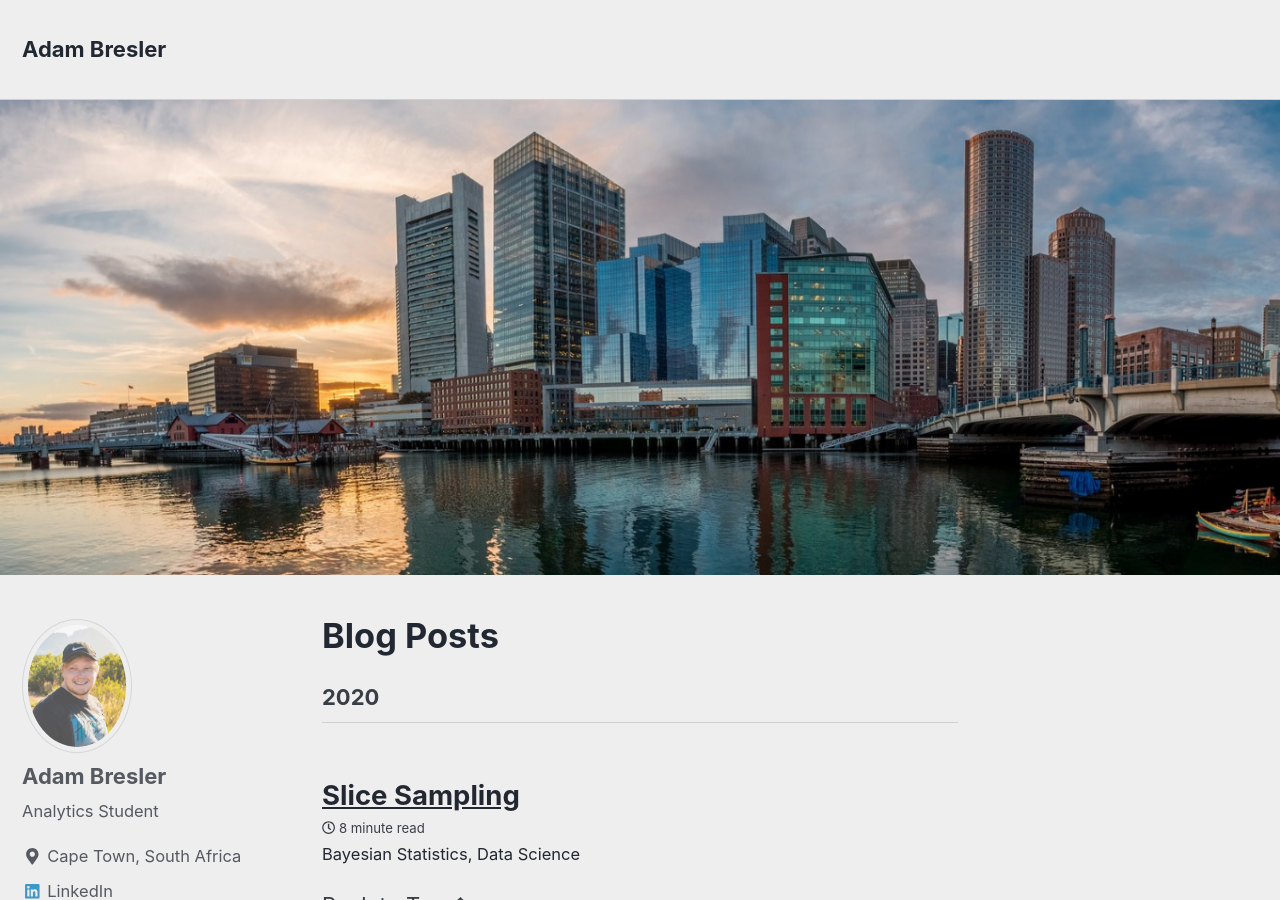
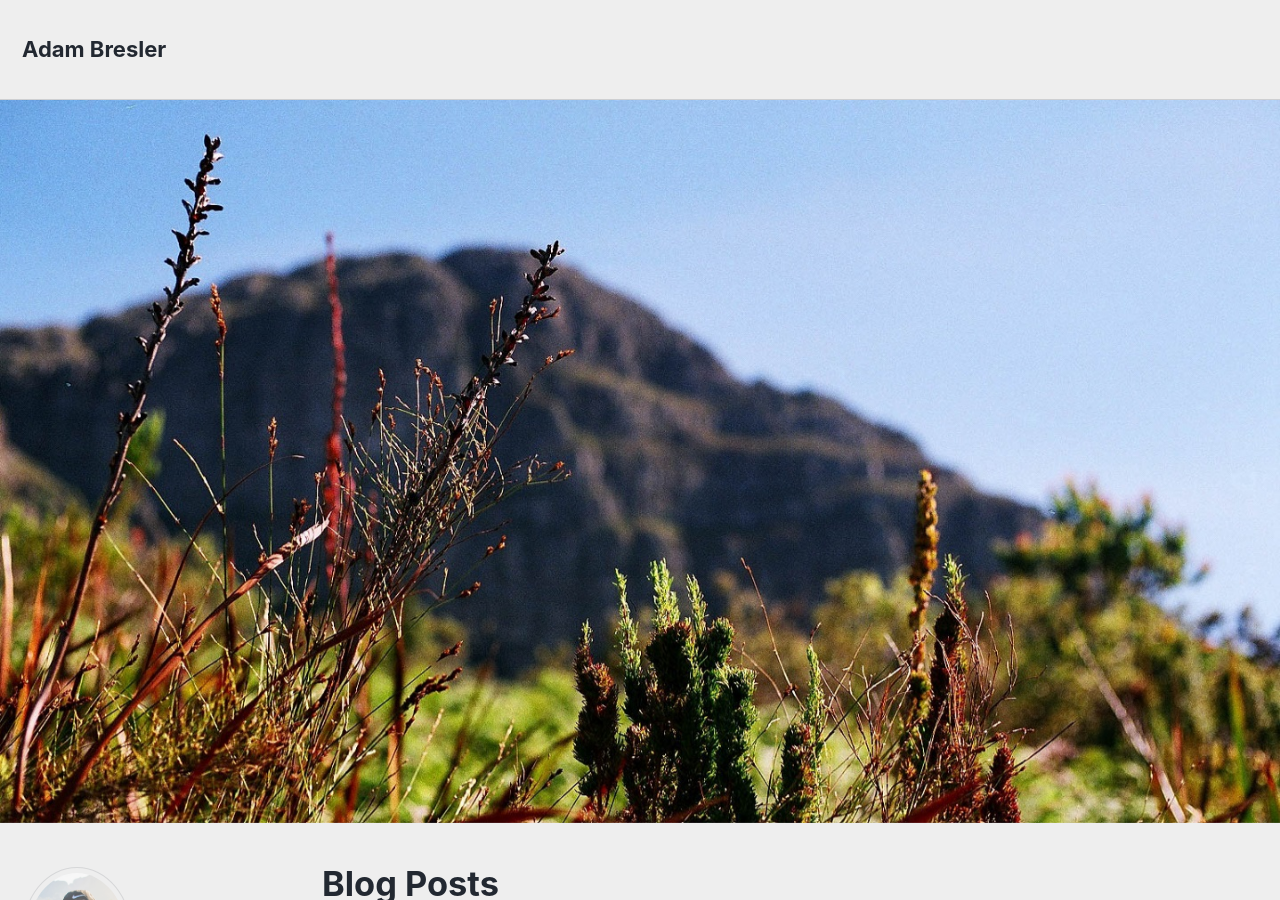
Before and after one commit to Adam-Bresler/Adam-Bresler.github.io, a Jekyll site: the page built from _pages/posts.md, in a window 1280 px wide and 900 px high. Built offline with Jekyll 4.4.1, drawn with Linux system fonts in a browser that asks for light colours; nearby versions of some CDN libraries.

Commit message:
Updated Posts Header

```diff
--- a/_pages/posts.md
+++ b/_pages/posts.md
@@ -4,5 +4,5 @@ permalink: /posts/
 title: "Blog Posts"
 author_profile: true
 header:
-  image: "/images/fort point.png"
+  image: "/images/posts_header.jpg"
 ---
```
Also changed, not shown: images/posts_header.jpg (added).
